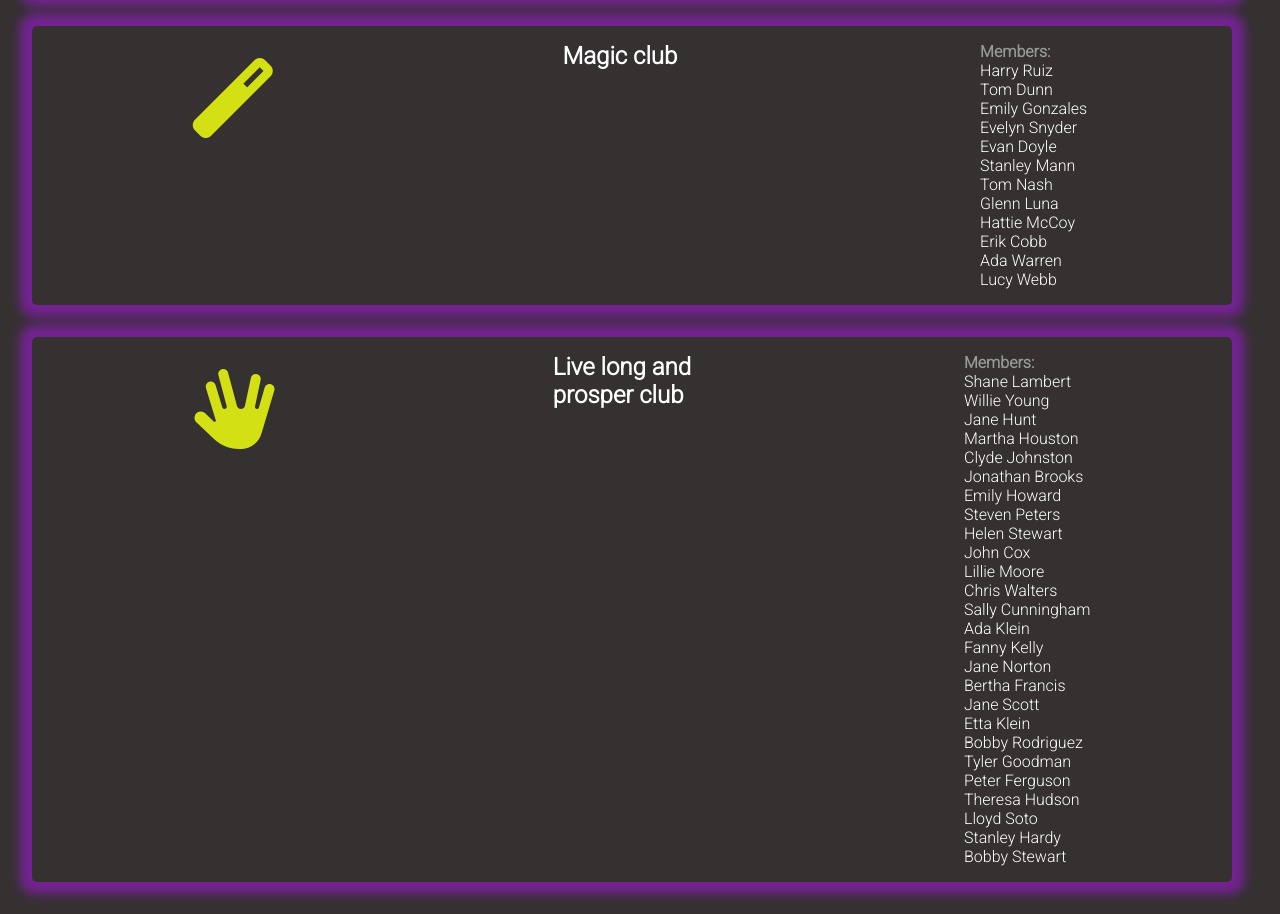
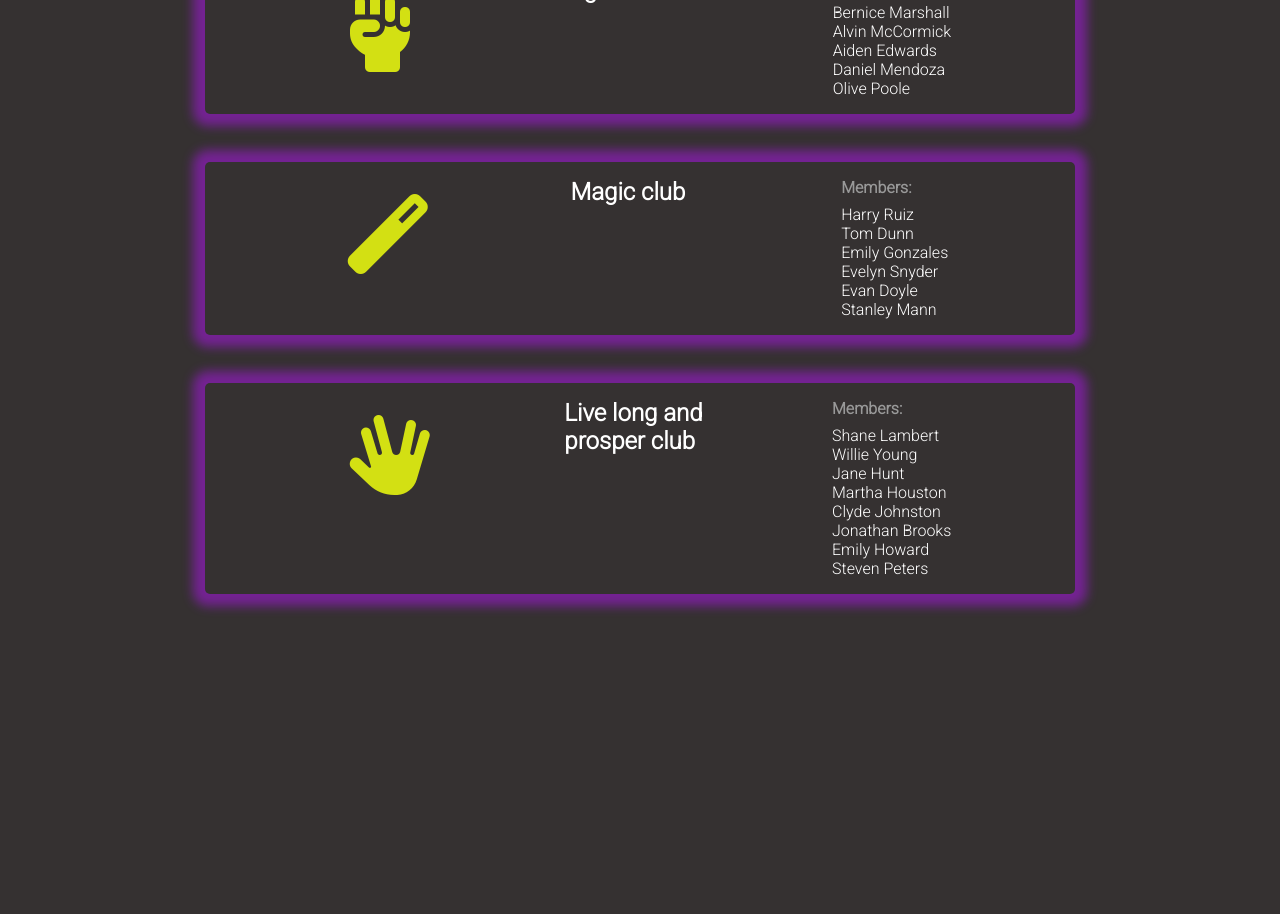
Before and after one commit to Lorellana21/my-favourite-clubs, a React app: page / in a window 1280 px wide. Shown: the part 1061-1975 px from the top of the page. After the commit the page ends 1703 px from the top, so only its background shows below. Built offline with nearby package versions, Linux system fonts and the light colour scheme.

Commit message:
update styles

```diff
--- a/src/data/clubs.json
+++ b/src/data/clubs.json
@@ -68,13 +68,7 @@
         "Emily Gonzales",
         "Evelyn Snyder",
         "Evan Doyle",
-        "Stanley Mann",
-        "Tom Nash",
-        "Glenn Luna",
-        "Hattie McCoy",
-        "Erik Cobb",
-        "Ada Warren",
-        "Lucy Webb"
+        "Stanley Mann"
       ]
     },
     {
@@ -88,25 +82,7 @@
         "Clyde Johnston",
         "Jonathan Brooks",
         "Emily Howard",
-        "Steven Peters",
-        "Helen Stewart",
-        "John Cox",
-        "Lillie Moore",
-        "Chris Walters",
-        "Sally Cunningham",
-        "Ada Klein",
-        "Fanny Kelly",
-        "Jane Norton",
-        "Bertha Francis",
-        "Jane Scott",
-        "Etta Klein",
-        "Bobby Rodriguez",
-        "Tyler Goodman",
-        "Peter Ferguson",
-        "Theresa Hudson",
-        "Lloyd Soto",
-        "Stanley Hardy",
-        "Bobby Stewart"
+        "Steven Peters"
       ]
     }
   ]
--- a/src/styles/App.scss
+++ b/src/styles/App.scss
@@ -2,4 +2,16 @@
     margin: 2rem;
     color: white;
     text-align: center;
+    box-shadow: 0px 0px 11px 12px #0499857a;
+    @media all and (min-width: 768px) {
+        margin: 0 48px;
+        margin-bottom: 3rem;
+        margin-top: 2rem;
+    }
+    @media all and (min-width: 1140px) {
+        max-width: 870px;
+        margin: 0 auto;
+        margin-bottom: 3rem;
+        margin-top: 2rem;
+    }
 }
--- a/src/styles/club.scss
+++ b/src/styles/club.scss
@@ -1,14 +1,23 @@
 .club {
     margin: 2rem;
+    margin-bottom: 2.5rem;
     margin-right: 3rem;
     padding: 1rem;
     display: flex;
-    justify-content: space-around;
+    justify-content: space-evenly;
     background-color: rgb(53, 49, 49);
     border-radius: 5px;
     box-shadow: 0px 0px 11px 12px #bb13fe7a;
     min-width: 350px;
-    //gap: 1rem;
+    @media all and (min-width: 768px) {
+        margin: 0 48px;
+        margin-bottom: 3rem;
+    }
+    @media all and (min-width: 1140px) {
+        max-width: 870px;
+        margin: 0 auto;
+        margin-bottom: 3rem;
+    }
 
     &__icon {
         display: block;
@@ -17,24 +26,30 @@
         font-size: 5rem;
         color: rgb(211, 224, 19);
     }
-    &__info {
-    }
+
     &__title {
         padding-bottom: 1rem;
         width: 10rem;
     }
     &__members--title {
         color: #999;
+        margin-bottom: 0.5rem;
     }
     &__members--list {
         display: flex;
         flex-direction: column;
-        flex-wrap: wrap;
-        //flex-grow: 1;
-        //width: 100%;
+        //flex-wrap: wrap;
+        flex-grow: 1;
+        width: 100%;
     }
     &__members--item {
-        //width: 70%;
-        list-style: none;
+        list-style: disc;
+
+        @media all and (min-width: 768px) {
+            list-style: none;
+        }
+        @media all and (min-width: 1140px) {
+            list-style: none;
+        }
     }
 }
```
Also changed, not shown: docs/index.html (+1 -1 lines), docs/asset-manifest.json, docs/static/js/main.d656cd83.js.LICENSE.txt (renamed from docs/static/js/main.ff6512cf.js.LICENSE.txt), 8 other files.
